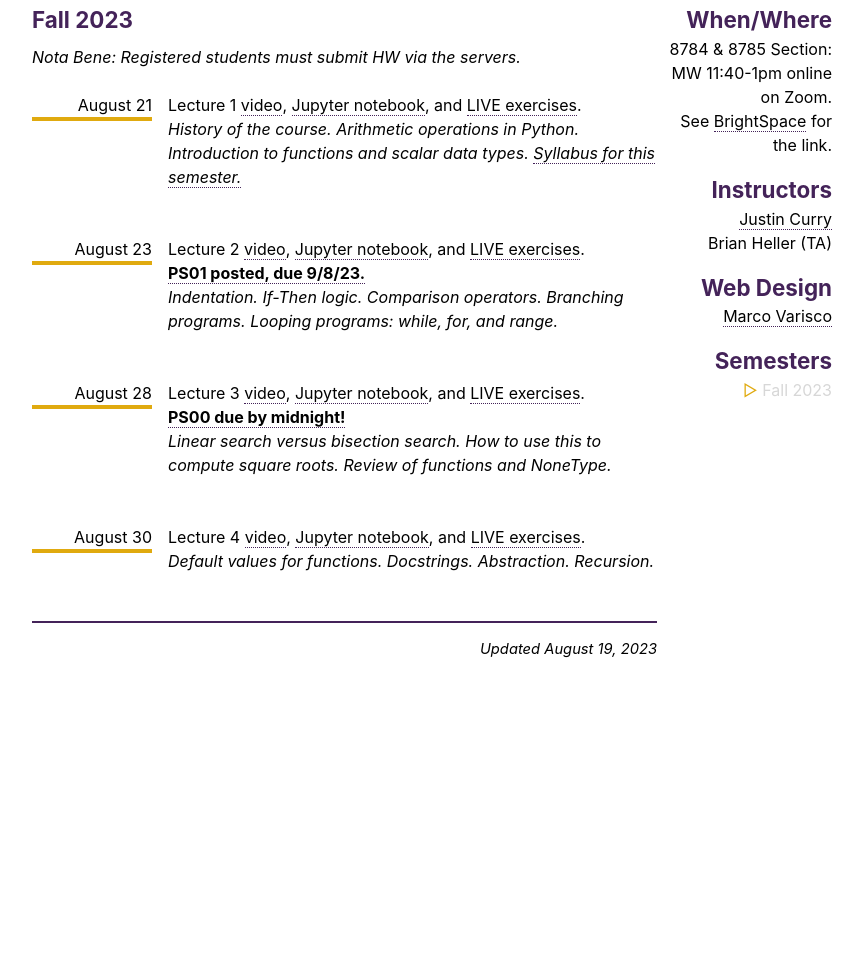
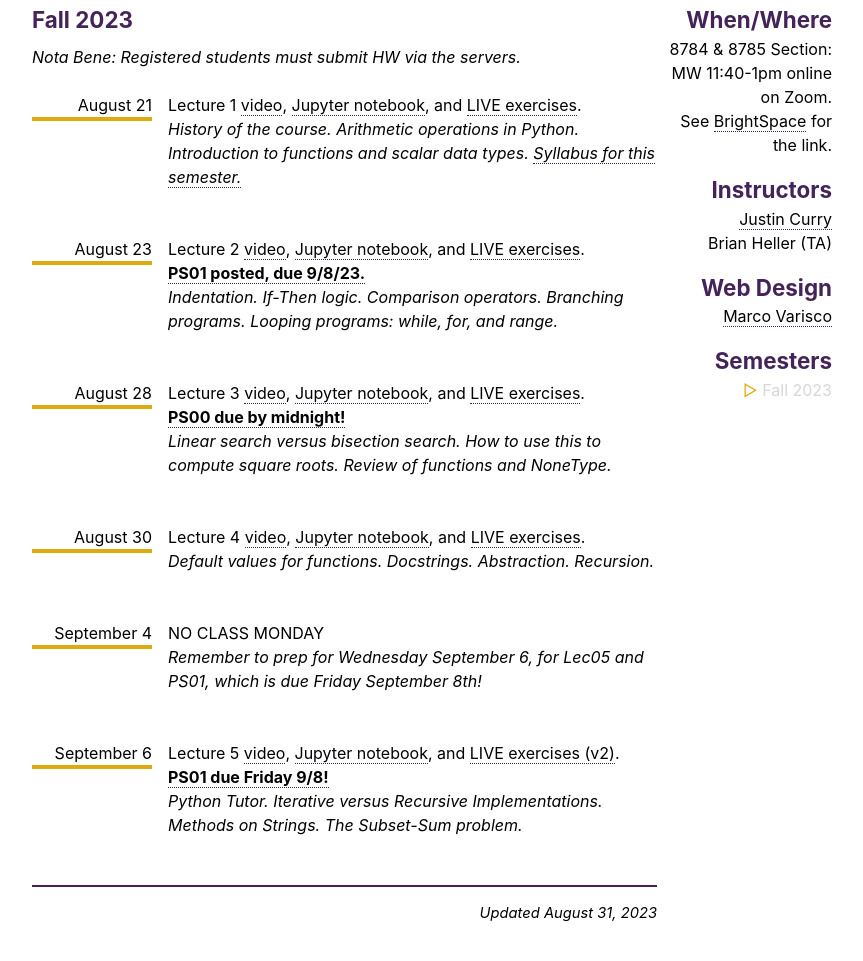
Before and after one commit to AMAT502/amat502.github.io, a plain HTML site: page index.html in a window 1280 px wide. Shown: the part 229-1190 px from the top of the page, without its empty margins (208-1071 px from the left). Before the commit the page ends 942 px from the top, so only its background shows below. Drawn offline with Linux system fonts and the light colour scheme.

Commit message:
added lec 5

```diff
--- a/index.html
+++ b/index.html
@@ -100,12 +100,17 @@
   <dd> Default values for functions. Docstrings. Abstraction. Recursion.</dd>
 <dd>&nbsp;</dd>
 
-<!--<dt>September 7 </dt>
-<dd> Lecture 5 <a href="https://youtu.be/AnKo9BNhI0o">video</a>, <a href="https://github.com/jmc42/AMAT502/blob/main/notebooks/Lec05/Lec05.ipynb">Jupyter notebook</a>, and <a href="https://github.com/jmc42/AMAT502/blob/main/notebooks/Lec05-LIVE/Lec05-LIVE-v2.ipynb">LIVE exercises (v2)</a>. </dd>
+<dt>September 4 </dt>
+<dd> NO CLASS MONDAY </dd>
+  <dd> Remember to prep for Wednesday September 6, for Lec05 and PS01, which is due Friday September 8th!</dd>
+<dd>&nbsp;</dd>
+
+<dt>September 6 </dt>
+<dd> Lecture 5 <a href="https://youtu.be/AnKo9BNhI0o">video</a>, <a href="https://github.com/jmc42/AMAT502/blob/main/notebooks/Lec05/Lec05.ipynb">Jupyter notebook</a>, and <a href="https://github.com/jmc42/AMAT502/blob/main/notebooks/Lec05-LIVE/Lec05-LIVE-v2.ipynb">LIVE exercises (v2)</a>. <br><a href="https://github.com/jmc42/AMAT502/blob/main/problem-sets/PS01/PS00.ipynb"><b>PS01 due Friday 9/8!</b></a></dd>
   <dd> Python Tutor. Iterative versus Recursive Implementations. Methods on Strings. The Subset-Sum problem.</dd>
 <dd>&nbsp;</dd>
 
-<dt>September 12 </dt>
+<!--<dt>September 12 </dt>
 <dd> Lecture 6 <a href="https://youtu.be/0IJGv4JpNp4">video</a>, <a href="https://github.com/jmc42/AMAT502/blob/main/notebooks/Lec06/Lecture%206%20-%20Data%20Types%20and%20Edit%20Distances.ipynb">Jupyter notebook</a>, and <a href="https://github.com/jmc42/AMAT502/blob/main/notebooks/Lec06-LIVE/Lec06-LIVE.ipynb">LIVE exercises</a>. </dd>
   <dd> Collection Data Types---lists, tuples, sets, and dictionaries---and the Edit Distance on Strings.</dd>
 <dd>&nbsp;</dd>
@@ -156,7 +161,7 @@
 
 <div id="footer">
 <p>
-  Updated <time datetime="202e-8-19">August 19, 2023</time><br>
+  Updated <time datetime="2023-8-31">August 31, 2023</time><br>
   <!--<a href="mailto:jmcurry@albany.edu?subject=subscribe&body=Please%20add%20me%20to%20the%20ATiA%20Seminar%20list.">Subscribe to the ATiA LISTSERV</a> -->
 </p>
 </div>
```
